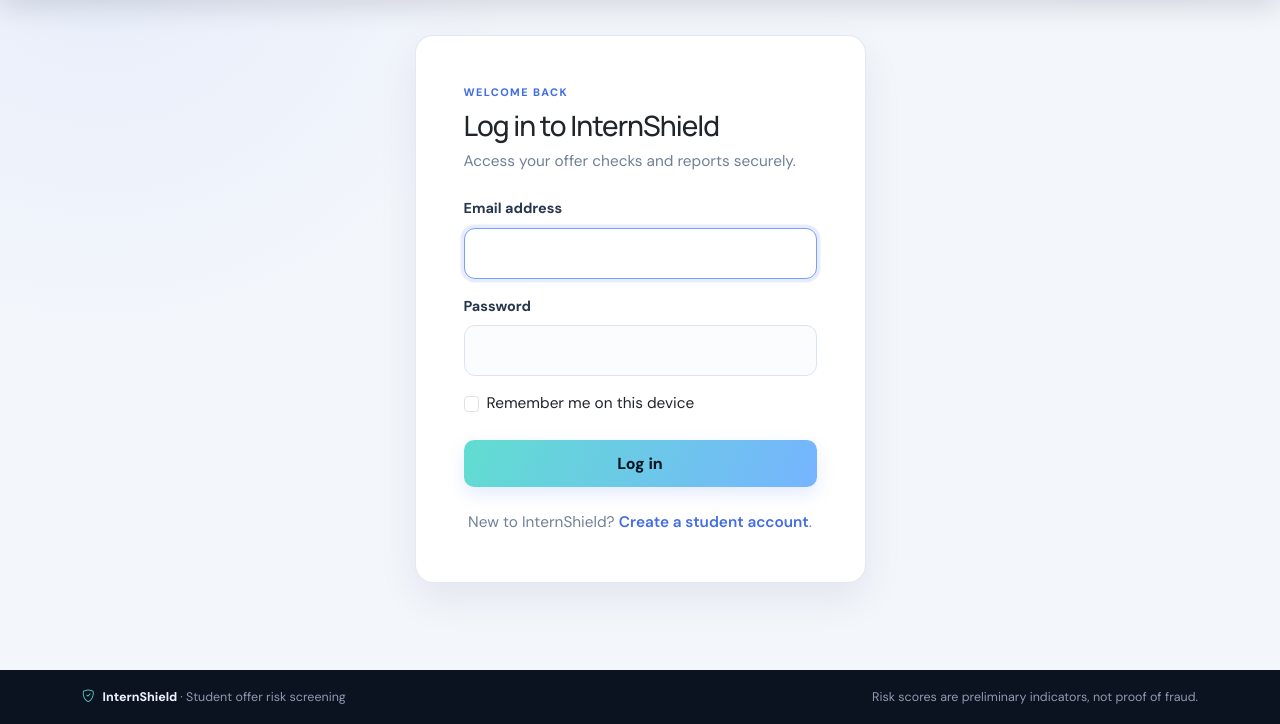
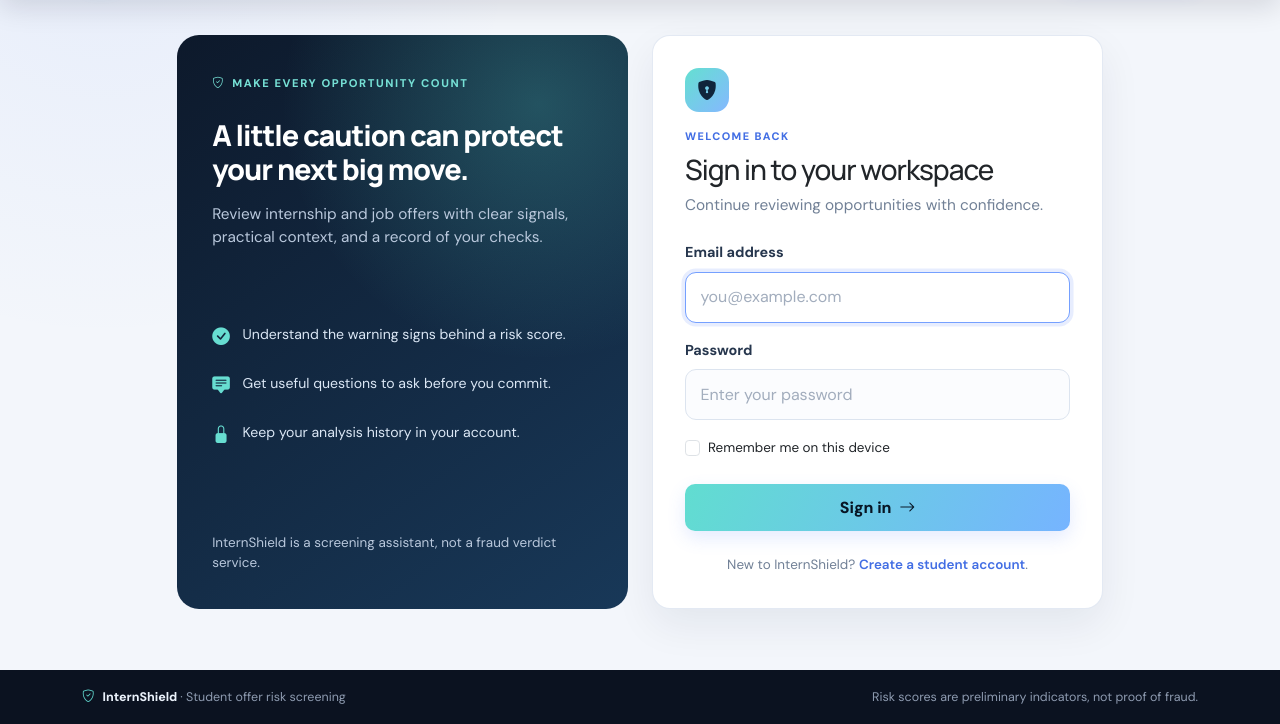
Before and after one commit to Chirantan112/InternShield, a Flask app: page /login in a window 1280 px wide. Shown: the part 76-800 px from the top of the page. Run offline with Flask 3, Linux system fonts and the light colour scheme.

Commit message:
Redesign login screen

```diff
--- a/internshield/templates/login.html
+++ b/internshield/templates/login.html
@@ -1,34 +1,46 @@
 {% extends "base.html" %}
 {% block title %}Log in · InternShield{% endblock %}
 {% block content %}
-<div class="row justify-content-center">
-  <div class="col-12 col-md-8 col-lg-5">
-    <div class="card border-0 shadow-sm">
-      <div class="card-body p-4 p-md-5">
-        <p class="text-primary fw-semibold text-uppercase small mb-2">Welcome back</p>
-        <h1 class="h3 mb-2">Log in to InternShield</h1>
-        <p class="text-secondary mb-4">Access your offer checks and reports securely.</p>
+<div class="row g-4 auth-layout justify-content-center">
+  <div class="col-lg-5 d-none d-lg-block">
+    <section class="auth-aside d-flex flex-column justify-content-between">
+      <div>
+        <span class="hero-kicker"><i class="bi bi-shield-check"></i> Make every opportunity count</span>
+        <h2 class="mt-4 mb-3">A little caution can protect your next big move.</h2>
+        <p>Review internship and job offers with clear signals, practical context, and a record of your checks.</p>
+      </div>
+      <div>
+        <div class="auth-feature"><i class="bi bi-check-circle-fill"></i><span>Understand the warning signs behind a risk score.</span></div>
+        <div class="auth-feature"><i class="bi bi-chat-square-text-fill"></i><span>Get useful questions to ask before you commit.</span></div>
+        <div class="auth-feature"><i class="bi bi-lock-fill"></i><span>Keep your analysis history in your account.</span></div>
+      </div>
+      <p class="small mb-0 mt-5">InternShield is a screening assistant, not a fraud verdict service.</p>
+    </section>
+  </div>
+  <div class="col-12 col-md-9 col-lg-5">
+    <div class="card auth-card border-0">
+      <div class="card-body">
+        <div class="auth-orb"><i class="bi bi-shield-lock-fill"></i></div>
+        <p class="text-primary text-uppercase small fw-bold mb-2">Welcome back</p>
+        <h1 class="h3 mb-2">Sign in to your workspace</h1>
+        <p class="text-secondary mb-4">Continue reviewing opportunities with confidence.</p>
         <form method="post" action="{{ url_for('auth.login') }}">
           <input type="hidden" name="csrf_token" value="{{ csrf_token() }}">
           <div class="mb-3">
             <label for="email" class="form-label">Email address</label>
-            <input class="form-control" id="email" name="email" type="email"
-                   autocomplete="email" maxlength="255" required autofocus>
+            <input class="form-control" id="email" name="email" type="email" autocomplete="email" maxlength="255" placeholder="you@example.com" required autofocus>
           </div>
           <div class="mb-3">
             <label for="password" class="form-label">Password</label>
-            <input class="form-control" id="password" name="password" type="password"
-                   autocomplete="current-password" required>
+            <input class="form-control" id="password" name="password" type="password" autocomplete="current-password" placeholder="Enter your password" required>
           </div>
           <div class="form-check mb-4">
             <input class="form-check-input" id="remember" name="remember" type="checkbox">
-            <label class="form-check-label" for="remember">Remember me on this device</label>
+            <label class="form-check-label small" for="remember">Remember me on this device</label>
           </div>
-          <button class="btn btn-primary w-100" type="submit">Log in</button>
+          <button class="btn btn-primary w-100" type="submit">Sign in <i class="bi bi-arrow-right ms-1"></i></button>
         </form>
-        <p class="text-center text-secondary mt-4 mb-0">
-          New to InternShield? <a href="{{ url_for('auth.register') }}">Create a student account</a>.
-        </p>
+        <p class="text-center text-secondary mt-4 mb-0 small">New to InternShield? <a href="{{ url_for('auth.register') }}">Create a student account</a>.</p>
       </div>
     </div>
   </div>
```
